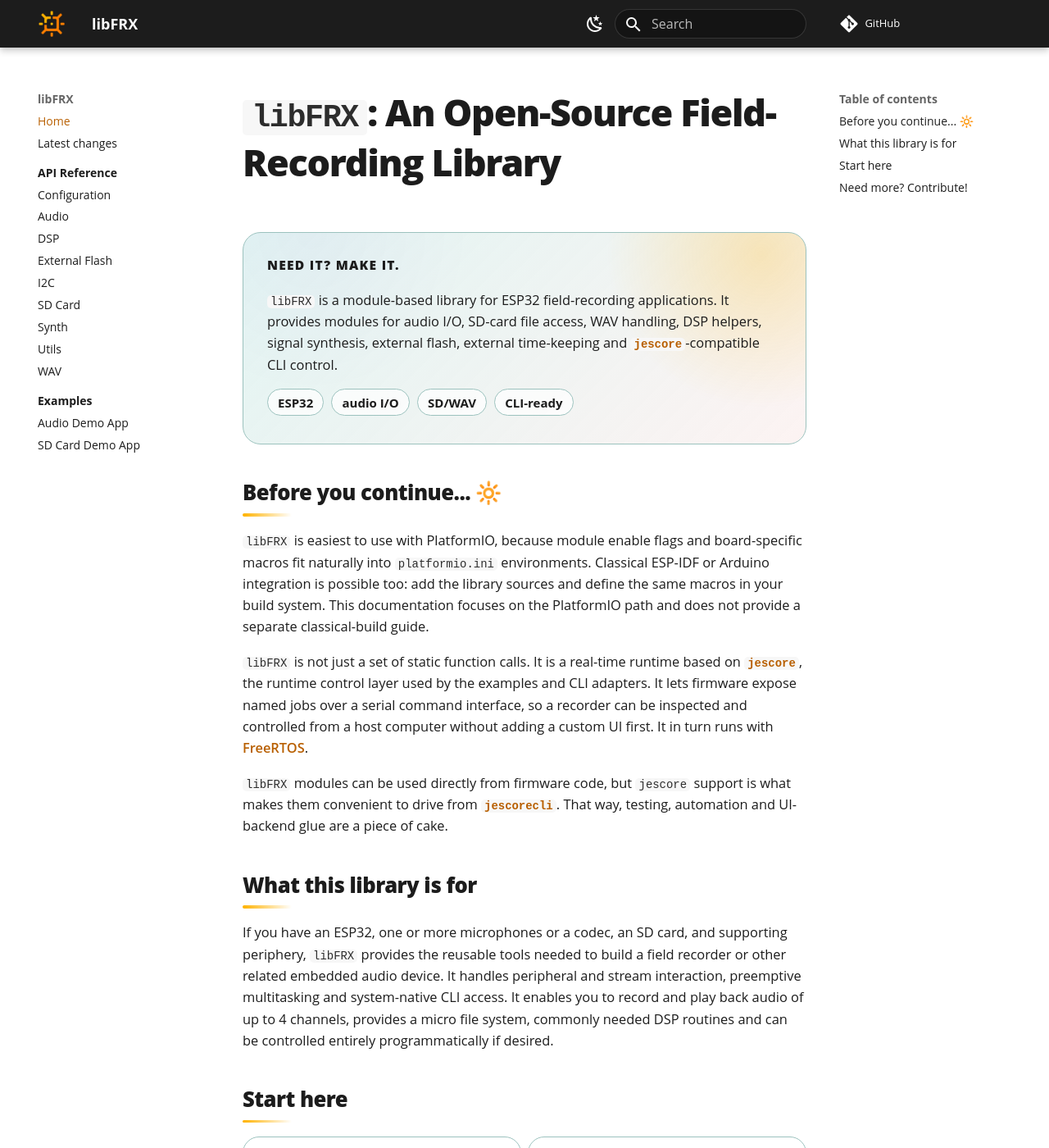
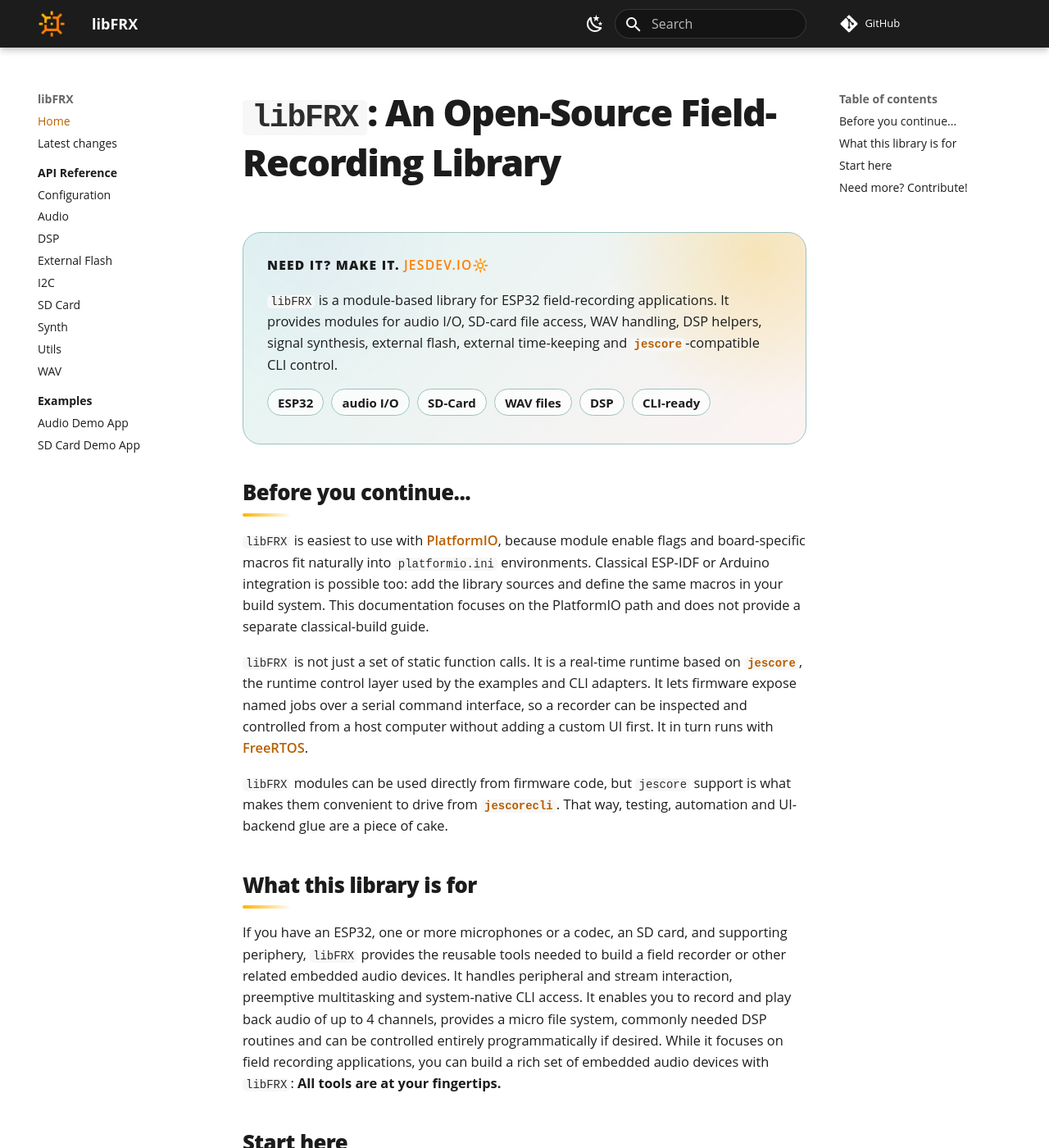
Before and after one commit to jesdev-io/libFRX, an MkDocs documentation site: the page built from docs/index.md, in a window 1280 px wide and 1400 px high. Shown: the whole window at 82% size. Built offline with MkDocs 1.6.1 and Material for MkDocs 9.7.7, drawn with Linux system fonts in a browser that asks for light colours; some web fonts are replaced; comment, search, counter and statistics services are not loaded; some of the changed text lies outside the part shown.

Commit message:
add: front page touch ups

```diff
--- a/docs/index.md
+++ b/docs/index.md
@@ -1,6 +1,8 @@
 # `libFRX`: An Open-Source Field-Recording Library
 
 <div class="frx-hero" markdown>
+
+<p class="frx-hero-kicker">Need it? Make it. <a href="https://jesdev.io/">jesdev.io</a>🔆</p>
 
 `libFRX` is a module-based library for ESP32 field-recording applications. It provides
 modules for audio I/O, SD-card file access, WAV handling, DSP helpers, signal
@@ -8,14 +10,16 @@
 
 <span class="frx-chip">ESP32</span>
 <span class="frx-chip">audio I/O</span>
-<span class="frx-chip">SD/WAV</span>
+<span class="frx-chip">SD-Card</span>
+<span class="frx-chip">WAV files</span>
+<span class="frx-chip">DSP</span>
 <span class="frx-chip">CLI-ready</span>
 
 </div>
 
-## Before you continue... 🔆
+## Before you continue...
 
-`libFRX` is easiest to use with PlatformIO, because module enable flags and board-specific macros fit naturally into `platformio.ini` environments. Classical ESP-IDF or Arduino integration is possible too: add the library sources and define the same macros in your build system. This documentation focuses on the PlatformIO path and does not provide a separate classical-build guide.
+`libFRX` is easiest to use with [PlatformIO](https://platformio.org/), because module enable flags and board-specific macros fit naturally into `platformio.ini` environments. Classical ESP-IDF or Arduino integration is possible too: add the library sources and define the same macros in your build system. This documentation focuses on the PlatformIO path and does not provide a separate classical-build guide.
 
 `libFRX` is not just a set of static function calls. It is a real-time runtime based on [`jescore`](https://github.com/jesdev-io/jescore/wiki), the runtime control layer used by the examples and CLI adapters. It lets firmware expose named jobs over a serial command interface, so a recorder can be inspected and controlled from a host computer without adding a custom UI first. It in turn runs with [FreeRTOS](https://www.freertos.org/Documentation/00-Overview).
 
@@ -25,7 +29,7 @@
 
 If you have an ESP32, one or more microphones or a codec, an SD card, and supporting
 periphery, `libFRX` provides the reusable tools needed to build a field
-recorder or other related embedded audio device. It handles peripheral and stream interaction, preemptive multitasking and system-native CLI access. It enables you to record and play back audio of up to 4 channels, provides a micro file system, commonly needed DSP routines and can be controlled entirely programmatically if desired.
+recorder or other related embedded audio devices. It handles peripheral and stream interaction, preemptive multitasking and system-native CLI access. It enables you to record and play back audio of up to 4 channels, provides a micro file system, commonly needed DSP routines and can be controlled entirely programmatically if desired. While it focuses on field recording applications, you can build a rich set of embedded audio devices with `libFRX`: **All tools are at your fingertips.**
 
 ## Start here
 
@@ -49,6 +53,12 @@
 
     [:octicons-arrow-right-24: Open configuration](reference/configuration.md)
 
+-   **Meet the back-end: `jescore`**
+
+    Read up on the `jesdev.io` in-house RTOS flavor of FreeRTOS and see how it works.
+
+    [:octicons-arrow-right-24: Open `jescore` wiki](https://github.com/jesdev-io/jescore/wiki)
+
 </div>
 
 ## Need more? Contribute!
--- a/docs/stylesheets/extra.css
+++ b/docs/stylesheets/extra.css
@@ -261,9 +261,11 @@
 }
 
 .md-typeset .frx-hero::before {
-  content: "Need it? Make it.";
-  display: block;
-  margin-bottom: 0.5rem;
+  content: none;
+}
+
+.md-typeset .frx-hero-kicker {
+  margin: 0 0 0.5rem;
   color: var(--frx-ink);
   font-size: 0.78rem;
   font-weight: 800;
@@ -271,7 +273,11 @@
   text-transform: uppercase;
 }
 
-[data-md-color-scheme="slate"] .md-typeset .frx-hero::before {
+.md-typeset .frx-hero-kicker a {
+  color: var(--frx-orange-hot);
+}
+
+[data-md-color-scheme="slate"] .md-typeset .frx-hero-kicker {
   color: var(--frx-white);
 }
 
```
